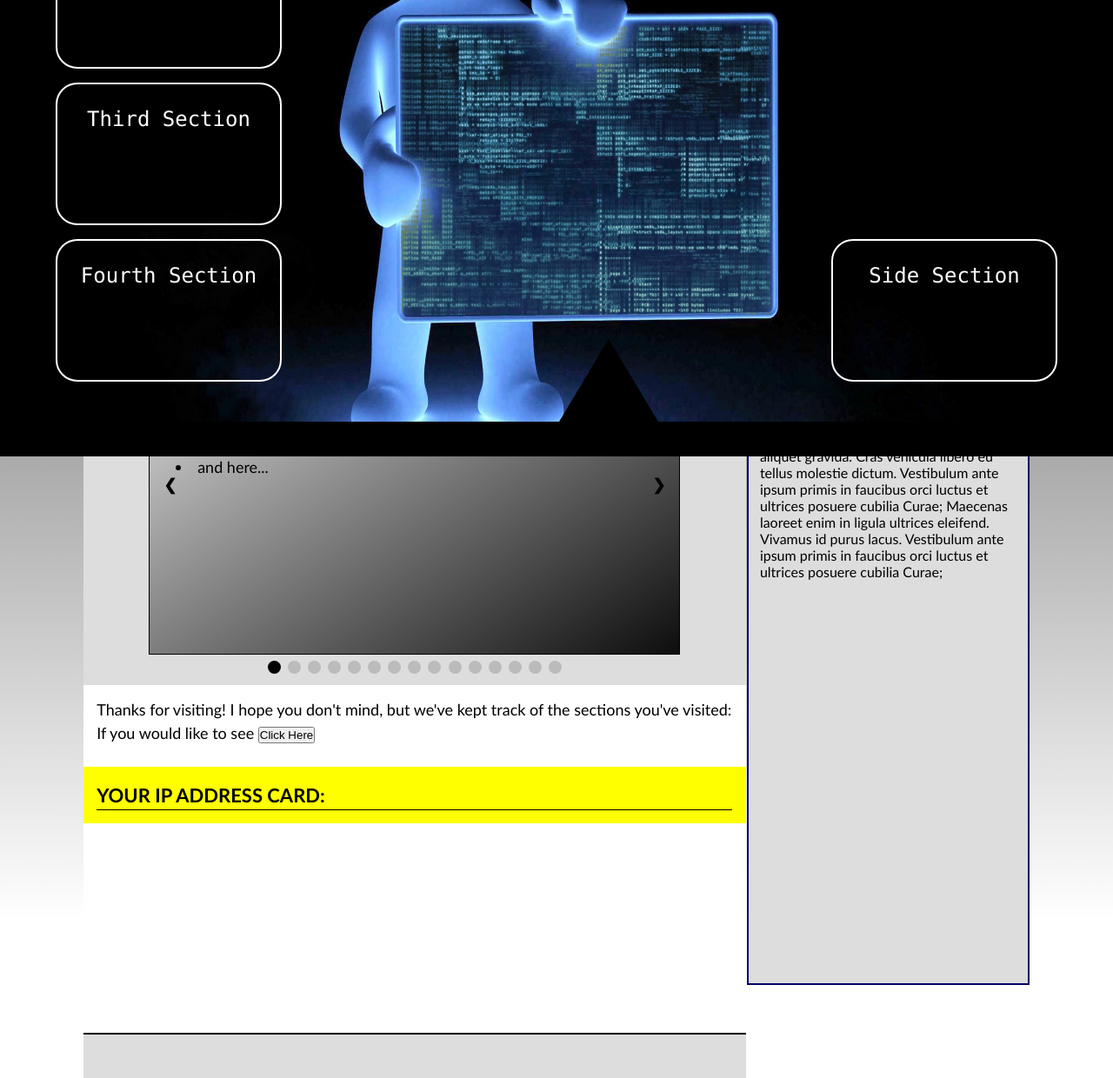
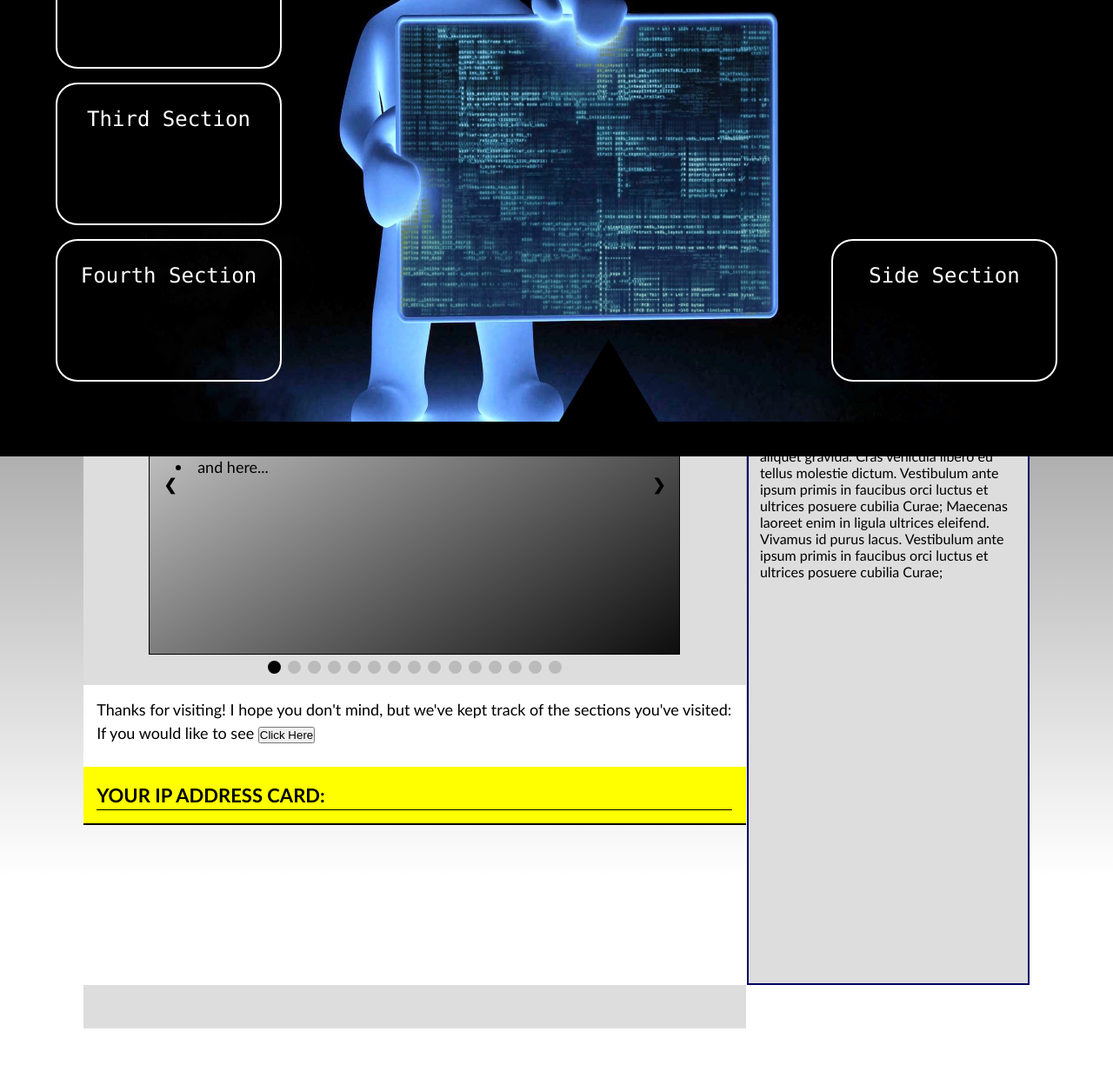
Before and after one commit to han77x/a4gp2, a plain HTML site: page index.html in a window 1280 px wide. Shown: the part 275-1515 px from the top of the page at 87% size. After the commit the page ends 1458 px from the top, so only its background shows below. Drawn offline with nearby package versions, Linux system fonts and the light colour scheme.

Commit message:
Makes responsive fourth & footer
Makes fourth div have auto-adjustable height so that it's responsive to content overflow.

```diff
--- a/basic.css
+++ b/basic.css
@@ -40,6 +40,7 @@ body {
 #fourth {
 	font-size: 18px;
 	line-height: 150%;
+	height: auto;
 }
 #third {
 	width: 70%;
@@ -51,12 +52,14 @@ footer {
 	height: 50px;
 	background: #ddd;
 	font-size: 1em;
+	clear: both;
 }
 /*styles the IP section*/
 #userInfo {
 	padding:2%;
 	background:yellow;
 	margin-top:10px;
+
 }
 #userInfo > h1 {
 	font-size: 22px;
```
